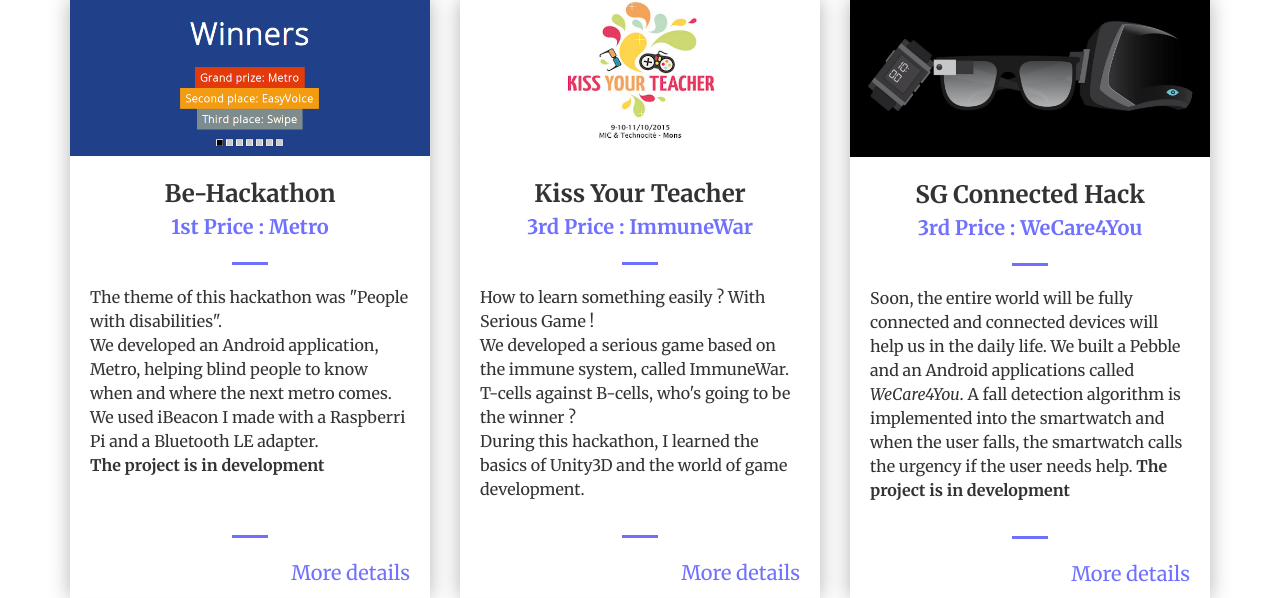
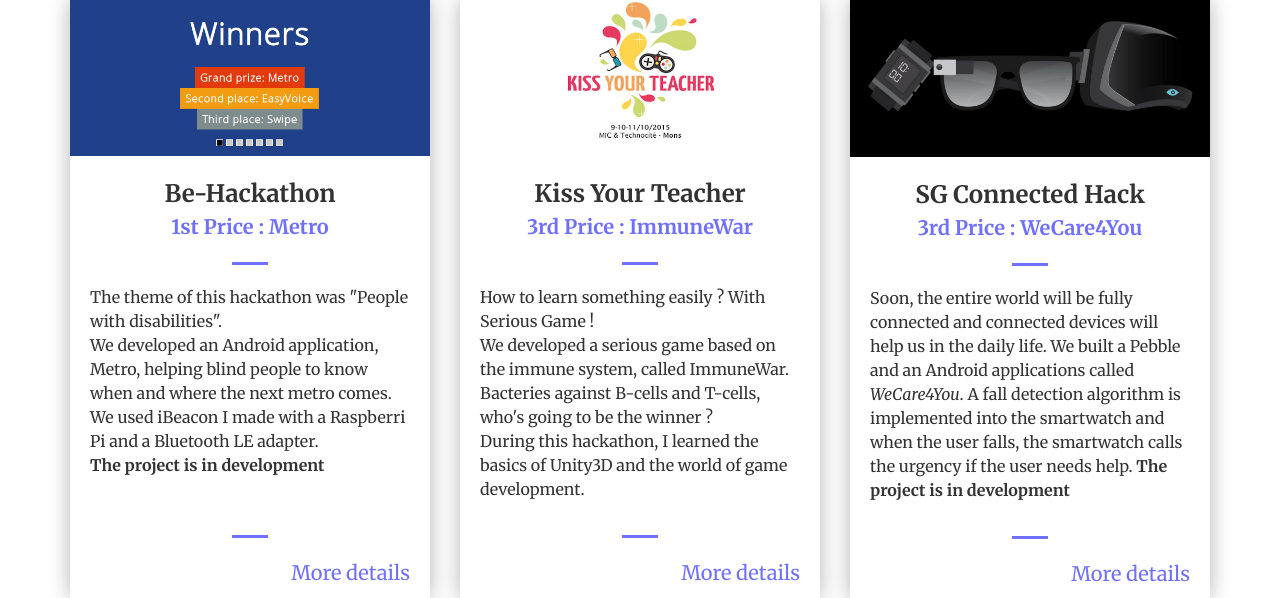
Before and after one commit to dannywillems/danny-willems.be, a PHP site: page / in a window 1280 px wide. Shown: the part 1606-2204 px from the top of the page. Run offline with PHP 8.4, Linux system fonts and the light colour scheme.

Commit message:
error in ImmuneWar's description

```diff
--- a/index.php
+++ b/index.php
@@ -221,8 +221,8 @@
                                 Game !
                                 <br />
                                 We developed a serious game based on the
-                                immune system, called ImmuneWar. T-cells against
-                                B-cells, who's going to be the winner ?
+                                immune system, called ImmuneWar. Bacteries against
+                                B-cells and T-cells, who's going to be the winner ?
                                 <br />
                                 During this hackathon, I learned the basics of
                                 Unity3D and the world of game development.
```
